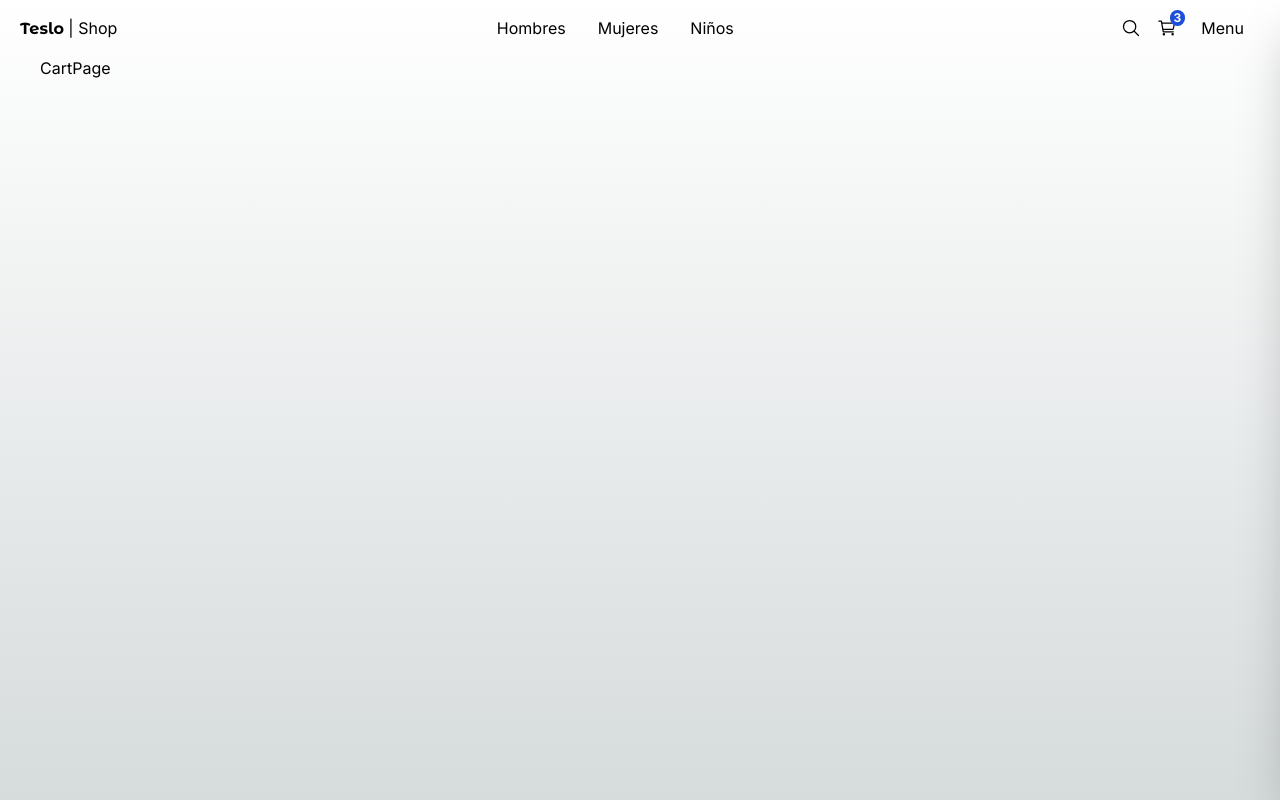
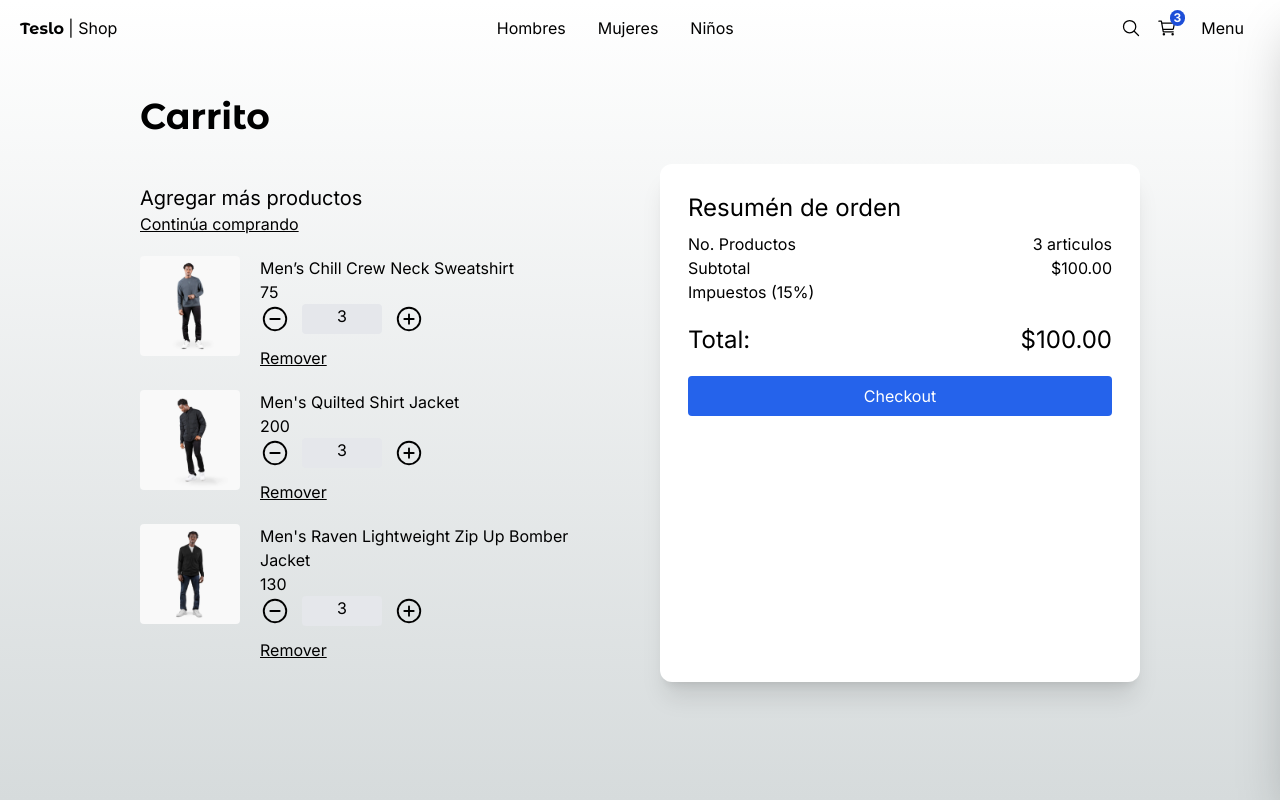
Before and after one commit to omarrendon/next-shop, a Next.js app: page /cart in a window 1280 px wide. Built offline with nearby package versions, Linux system fonts and the light colour scheme.

Commit message:
Cart page was added

```diff
--- a/src/app/(shop)/cart/page.tsx
+++ b/src/app/(shop)/cart/page.tsx
@@ -1,5 +1,78 @@
+import { QuantitySelector, Title } from "@/components";
+import { initialData } from "@/seed/seed";
+import Image from "next/image";
+import Link from "next/link";
 import React from "react";
 
+const productsInCart = [
+  initialData.products[0],
+  initialData.products[1],
+  initialData.products[2],
+];
+
 export default function CartPage() {
-  return <div>CartPage</div>;
+  return (
+    <div className="flex justify-center items-center mb-72 px-10 sm:px-0">
+      <div className="flex flex-col w-[1000px]">
+        <Title title="Carrito" />
+
+        <div className="grid grid-cols-1 sm:grid-cols-2 gap-10">
+          <div className="flex flex-col mt-5">
+            <span className="text-xl">Agregar más productos</span>
+            <Link href={"/"} className="underline mb-5">
+              Continúa comprando
+            </Link>
+
+            {productsInCart.map(product => (
+              <div key={product.slug} className="flex mb-5">
+                <Image
+                  src={`/products/${product.images[0]}`}
+                  width={100}
+                  height={100}
+                  alt={product.title}
+                  className="mr-5 rounded"
+                  style={{
+                    width: "100px",
+                    height: "100px",
+                  }}
+                />
+                <div>
+                  <p>{product.title}</p>
+                  <p>{product.price}</p>
+                  <QuantitySelector quantity={3} />
+                  <button className="underline mt-3">Remover</button>
+                </div>
+              </div>
+            ))}
+          </div>
+          {/* cHECKOUT CARD */}
+          <div className="bg-white rounded-xl shadow-xl p-7 ">
+            <h2 className="text-2xl mb-2">Resumén de orden</h2>
+            <div className="grid  grid-cols-2">
+              <span>No. Productos</span>
+              <span className="text-right"> 3 articulos</span>
+
+              <span>Subtotal</span>
+              <span className="text-right">$100.00</span>
+
+              <span>Impuestos (15%)</span>
+              <span className="text-right"></span>
+
+              <span className="mt-5 text-2xl">Total: </span>
+              <span className="mt-5 text-2xl text-right">$100.00</span>
+            </div>
+
+            <div className="mt-5 mb-2 w-full">
+              <Link
+                className="flex btn-primary justify-center"
+                href={"/checkout/address"}
+              >
+                Checkout
+              </Link>
+            </div>
+          </div>
+        </div>
+      </div>
+    </div>
+  );
 }
```
